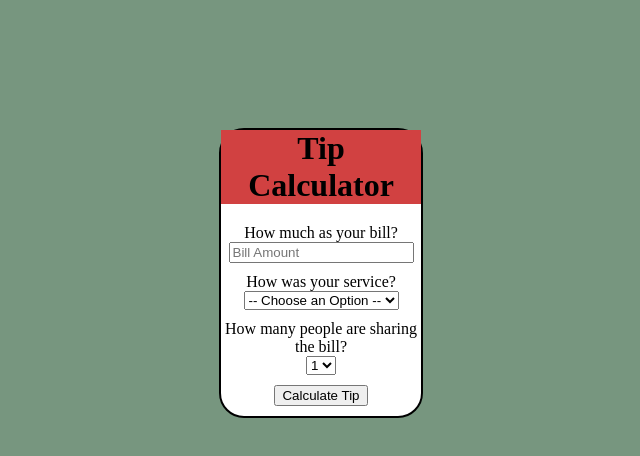
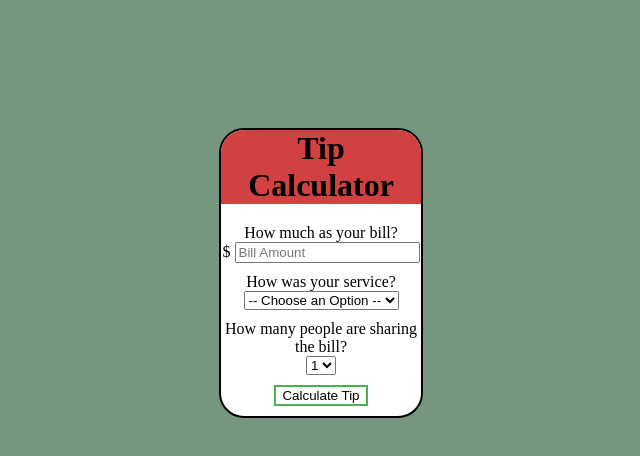
Before and after one commit to cdrishinski/tip-calculator, a plain HTML site: page index.html in a window 1280 px wide. Shown: the whole page, without its empty margins (319-959 px from the left). Drawn offline with Linux system fonts and the light colour scheme.

Commit message:
finalize styling and formatting

```diff
--- a/index.html
+++ b/index.html
@@ -15,6 +15,7 @@
         <div class="body">
             <div class="bill-amt">
                 <p>How much as your bill?</p>
+                <p id="dolla-sign">$</p>
                 <input type="text" name="quantity" placeholder="Bill Amount" id="bill">
 
             </div>
--- a/index.js
+++ b/index.js
@@ -19,6 +19,6 @@ function tipCalculation (){
     // post answer to id="answered-section"
 
     document.getElementById("phrase-section").innerHTML = "Tip between all parties is -" ;
-    document.getElementById("answered-section").innerHTML = "$" + total.toFixed(2);
+    document.getElementById("answered-section").innerHTML = "$" + total.toFixed(2) + " each";
 
 }
--- a/style.css
+++ b/style.css
@@ -10,6 +10,7 @@ body {
 .label {
     background-color: #d14141;
     margin-top: 0;
+    border-radius: 23px 23px 0 0;
 
 }
 .calculator {
@@ -27,6 +28,22 @@ div {
     background-color: white;
 }
 
+#dolla-sign {
+    display: inline;
+}
+button {
+    background-color: white;
+    color: black;
+    border: 2px solid #4CAF50; /* Green */
+    cursor: pointer;
+    transition-duration: 0.4s;
+}
+
+button:hover {
+    background-color: #4CAF50; /* Green */
+    color: white;
+}
+
 #answered-section {
     color: blue;
     font-weight: bold;
```
